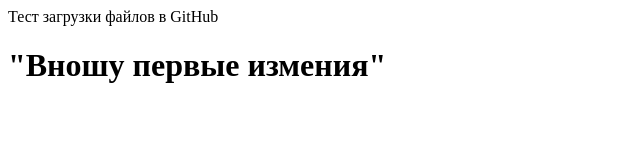
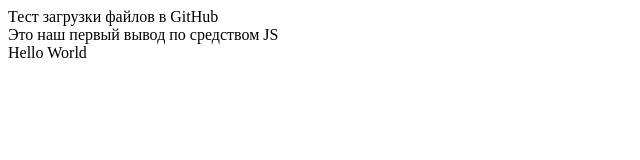
Before and after one commit to Serge3452/msn_js, a plain HTML site: page index.html in a window 1280 px wide. Shown: the whole page, without its empty margins (0-640 px from the left). Drawn offline with Linux system fonts and the light colour scheme.

Commit message:
Третья загрузка
Третья загрузка

```diff
--- a/index.html
+++ b/index.html
@@ -3,12 +3,19 @@
 <head>
     <meta charset="UTF-8">
     <meta http-equiv="X-UA-Compatible" content="IE=edge">
-    <meta name="viewport" content="width="device-width", initial-scale=1.0">
+    <meta name="viewport" content="width=device-width", initial-scale=1.0">
     <title>Document</title>
 </head>
 <body>
     Тест загрузки файлов в GitHub
-    <h1>"Вношу первые измения"</h1>
-<script src="main.js"></script>
+    <div class ="qwe"> </div>
+    <div id='one'> Test </div>
+
+    <script src="main.js">
+
+
+    </script>
+
+
 </body>
 </html>
--- a/main.js
+++ b/main.js
@@ -1,3 +1,51 @@
-console.log("Hello World Группа")
-console.log(666);
-console.log("Hello" + " World");
+//console.log("Hello World Группа")
+//console.log(666);
+//console.log("Hello" + " World");
+
+// let a = 1;
+// console.log(1 + "qwe");
+// тип данных Number
+// спец значения NaN Infinity
+
+// Bigint
+
+// console.log(98n);
+
+// sring строка
+
+// let a = "Anime ";
+// let b = "JOjO";
+// let c = `Naruto ${a + b}`;
+// console.log(a);
+// console.log(b);
+// console.log(c);
+
+// boolean логические
+// let DotCheck = true;
+// let DockUnCheck = false;
+// console.log(DockUnCheck);
+// console.log(DotCheck);
+
+// console.log(1 < 2);
+
+// Null
+// let nuller = null;
+// console.log(nuller);
+
+// undefined
+// let a = undefined;
+// console.log(a);
+
+//
+
+// console.log(typeof 20);
+// console.log(typeof null);
+document.querySelector(".qwe").innerHTML = "Это наш первый вывод по средством JS";
+
+console.log (4) // месяц моего рождения
+console.log('Добро '+'пожаловать '+' на курс ' + ' Сергей') // вывод приветствия
+
+let date = new Date // вывод текуще  даты и времени
+alert( date);
+
+document.getElementById("one").innerHTML= "Hello World"
```
